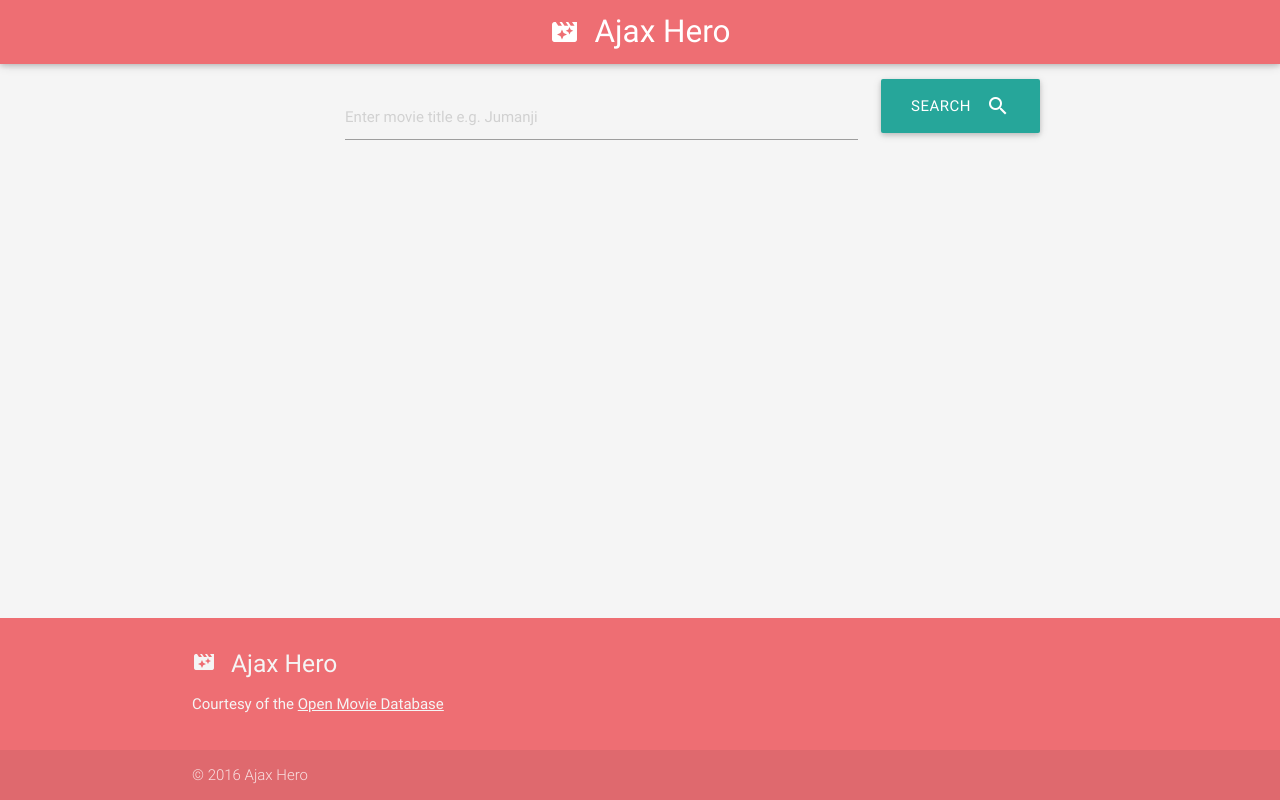
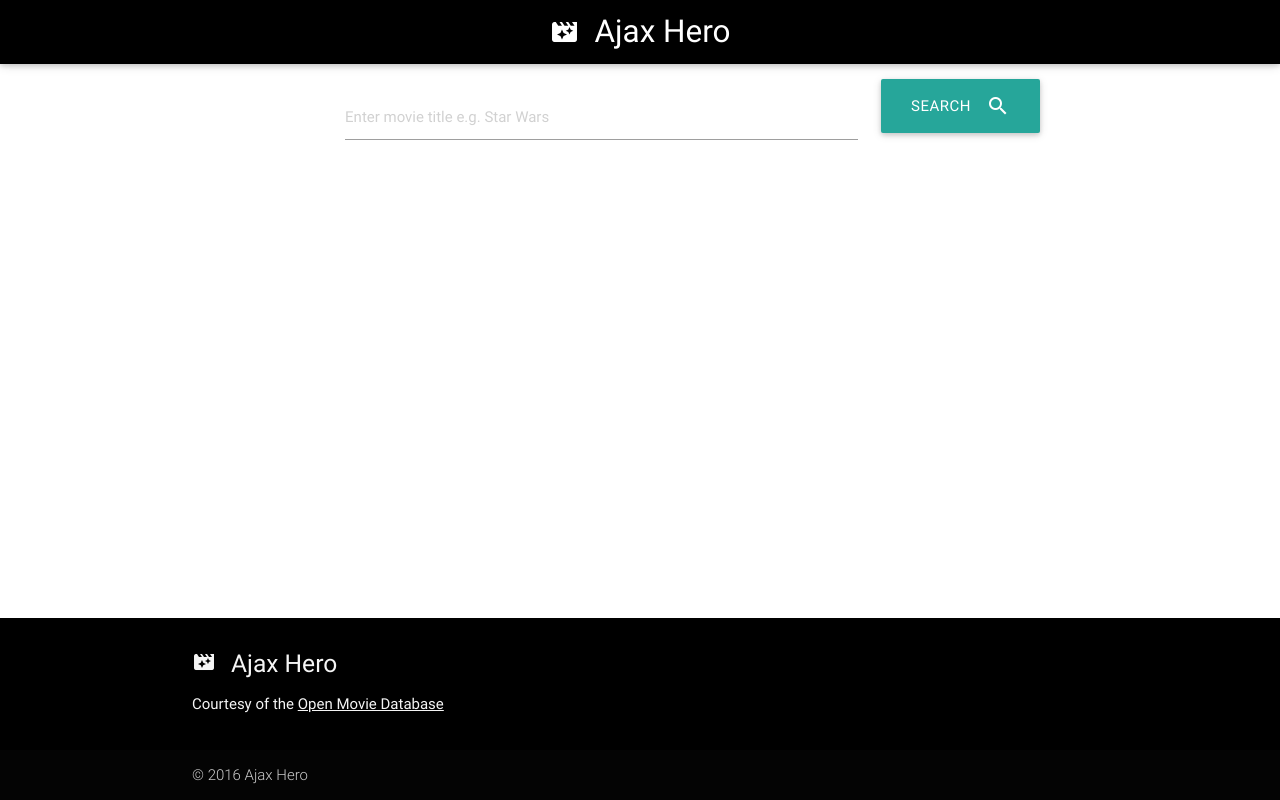
Before and after one commit to colechambers/ajax-hero, a plain HTML site: page index.html in a window 1280 px wide. Drawn offline with Linux system fonts and the light colour scheme.

```diff
--- a/css/styles.css
+++ b/css/styles.css
@@ -1,5 +1,5 @@
 body {
-  background: #f5f5f5;
+  background: #fffff;
   display: flex;
   flex-direction: column;
   min-height: 100vh;
@@ -21,3 +21,15 @@ main {
 #omdb {
   text-decoration: underline;
 }
+
+.nav-wrapper {
+  background: #000000;
+}
+
+footer.page-footer {
+  background-color: #000000;
+}
+
+footer.footer-copyright {
+  background-color: #000000;
+}
--- a/index.html
+++ b/index.html
@@ -28,7 +28,7 @@
       <form>
         <div class="col offset-s2 s7">
           <div class="input-field">
-            <input type="text" placeholder="Enter movie title e.g. Jumanji" id="search" name="search" />
+            <input type="text" placeholder="Enter movie title e.g. Star Wars" id="search" name="search" />
           </div>
         </div>
 
```
